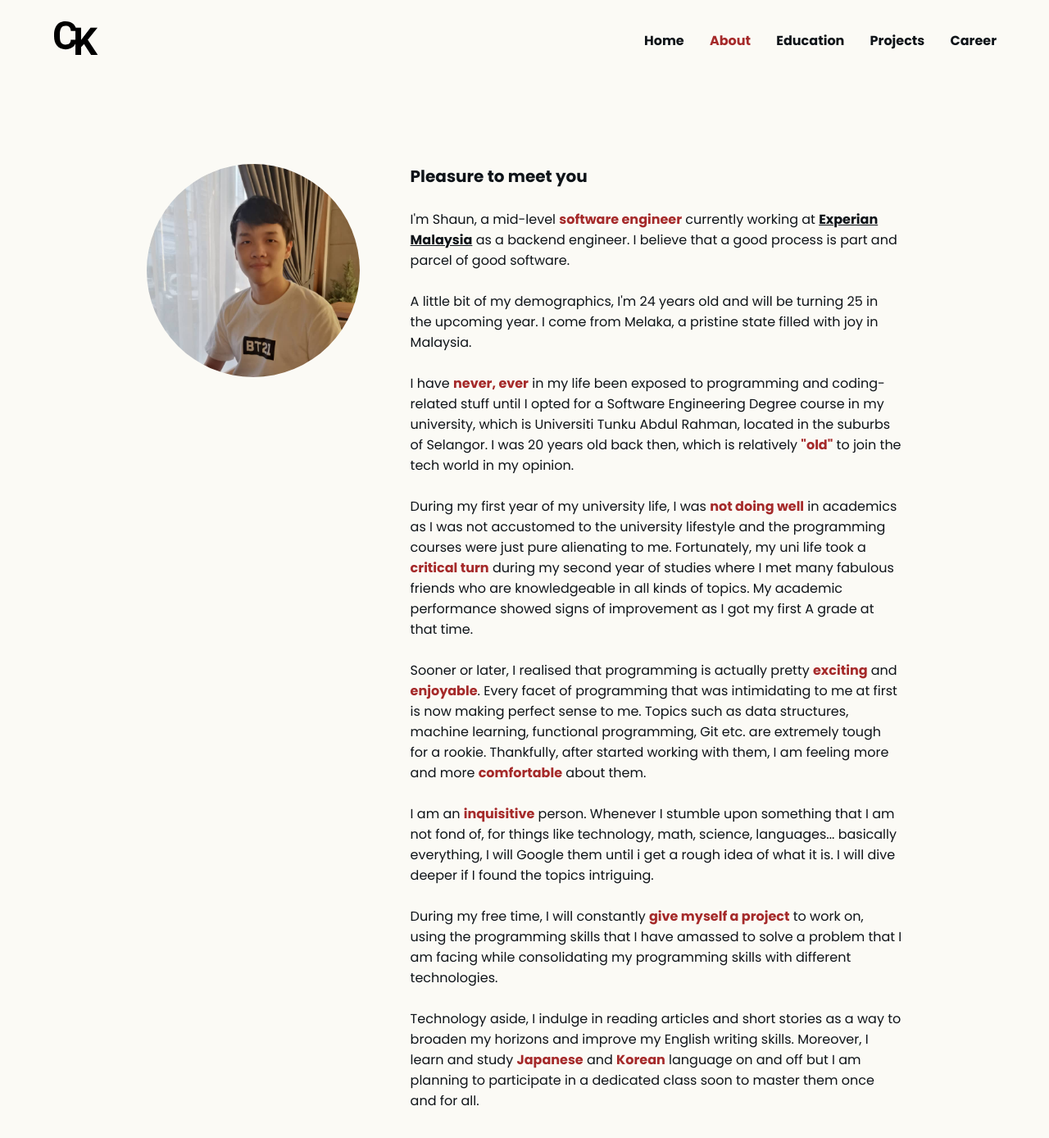
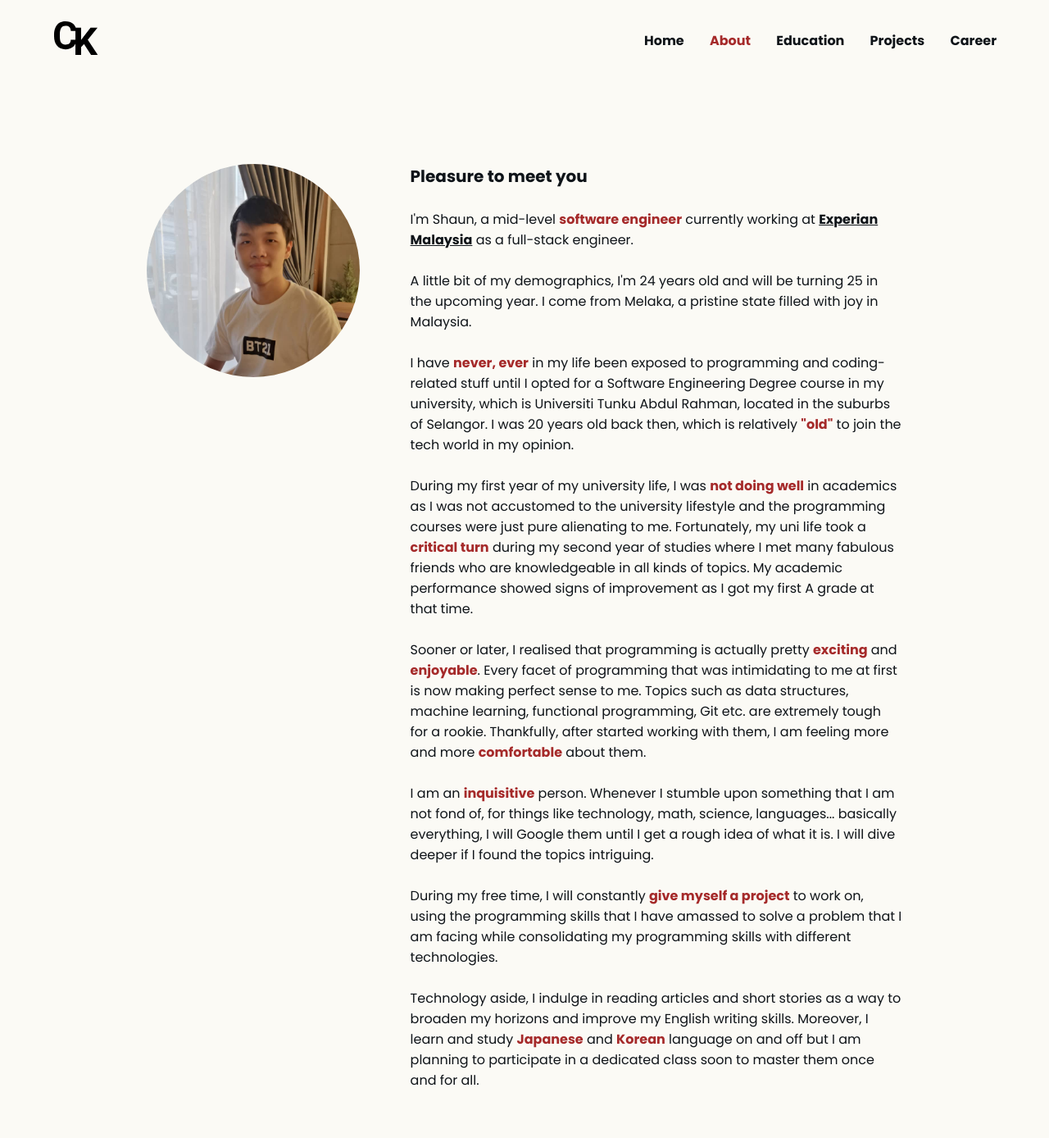
Before and after one commit to data-miner00/portfolio, a Nuxt app: page /profile in a window 1280 px wide. Shown: the top 1388 px of the page at 82% size. Built offline with nearby package versions, Linux system fonts and the light colour scheme.

Commit message:
refactor: Change profile to pug

```diff
--- a/pages/profile.vue
+++ b/pages/profile.vue
@@ -1,83 +1,65 @@
-<template>
-  <div class="profile">
-    <div class="wrap">
-      <div class="profile__left-section">
-        <div class="profile__left-section__avatar">
-          <img src="~/assets/images/avatar.jpg" alt="my avatar" />
-        </div>
-      </div>
+<template lang="pug">
+  .profile
+    .wrap
+      .profile__left-section
+        .profile__left-section__avatar
+          img(src="~/assets/images/avatar.jpg" alt="My avatar")/
 
-      <div class="profile__right-section">
-        <div class="profile__right-section__hello">
-          <h1>Pleasure to meet you</h1>
-        </div>
-        <div class="profile__right-section__content">
-          <p>
-            I'm Shaun, a mid-level <span>software engineer</span> currently
-            working at
-            <a href="https://www.experian.com.my/">Experian Malaysia</a> as a
-            backend engineer. I believe that a good process is part and parcel
-            of good software.
-          </p>
-          <p>
-            A little bit of my demographics, I'm {{ age }} years old and will be
-            turning {{ age + 1 }} in the upcoming year. I come from Melaka, a
-            pristine state filled with joy in Malaysia.
-          </p>
-          <p>
-            I have <span>never, ever</span> in my life been exposed to
-            programming and coding-related stuff until I opted for a Software
-            Engineering Degree course in my university, which is Universiti
-            Tunku Abdul Rahman, located in the suburbs of Selangor. I was 20
-            years old back then, which is relatively <span>"old"</span> to join
-            the tech world in my opinion.
-          </p>
-          <p>
-            During my first year of my university life, I was
-            <span>not doing well</span> in academics as I was not accustomed to
-            the university lifestyle and the programming courses were just pure
-            alienating to me. Fortunately, my uni life took a
-            <span>critical turn</span> during my second year of studies where I
-            met many fabulous friends who are knowledgeable in all kinds of
-            topics. My academic performance showed signs of improvement as I got
-            my first A grade at that time.
-          </p>
-          <p>
-            Sooner or later, I realised that programming is actually pretty
-            <span>exciting</span> and <span>enjoyable</span>. Every facet of
-            programming that was intimidating to me at first is now making
-            perfect sense to me. Topics such as data structures, machine
-            learning, functional programming, Git etc. are extremely tough for a
-            rookie. Thankfully, after started working with them, I am feeling
-            more and more <span>comfortable</span> about them.
-          </p>
-          <p>
-            I am an <span>inquisitive</span> person. Whenever I stumble upon
-            something that I am not fond of, for things like technology, math,
-            science, languages... basically everything, I will Google them until
-            i get a rough idea of what it is. I will dive deeper if I found the
-            topics intriguing.
-          </p>
-          <p>
-            During my free time, I will constantly
-            <span>give myself a project</span> to work on, using the programming
-            skills that I have amassed to solve a problem that I am facing while
-            consolidating my programming skills with different technologies.
-          </p>
-          <p>
-            Technology aside, I indulge in reading articles and short stories as
-            a way to broaden my horizons and improve my English writing skills.
-            Moreover, I learn and study <span>Japanese</span> and
-            <span>Korean</span> language on and off but I am planning to
-            participate in a dedicated class soon to master them once and for
-            all.
-          </p>
-        </div>
-      </div>
-    </div>
-
-    <Socials />
-  </div>
+      .profile__right-section
+        .profile__right-section__hello
+          h1 Pleasure to meet you
+        .profile__right-section__content
+          p
+            | I'm Shaun, a mid-level #[span software engineer] currently
+            | working at #[a(href="https://www.experian.com.my/") Experian Malaysia]
+            | as a full-stack engineer.
+          p
+            | A little bit of my demographics, I'm {{ age }} years old and will be
+            | turning {{ age + 1 }} in the upcoming year. I come from Melaka, a
+            | pristine state filled with joy in Malaysia.
+          p
+            | I have #[span never, ever] in my life been exposed to
+            | programming and coding-related stuff until I opted for a Software
+            | Engineering Degree course in my university, which is Universiti
+            | Tunku Abdul Rahman, located in the suburbs of Selangor. I was 20
+            | years old back then, which is relatively #[span "old"] to join
+            | the tech world in my opinion.
+          p
+            | During my first year of my university life, I was
+            | #[span not doing well] in academics as I was not accustomed to
+            | the university lifestyle and the programming courses were just pure
+            | alienating to me. Fortunately, my uni life took a
+            | #[span critical turn] during my second year of studies where I
+            | met many fabulous friends who are knowledgeable in all kinds of
+            | topics. My academic performance showed signs of improvement as I got
+            | my first A grade at that time.
+          p
+            | Sooner or later, I realised that programming is actually pretty
+            | #[span exciting] and #[span enjoyable]. Every facet of
+            | programming that was intimidating to me at first is now making
+            | perfect sense to me. Topics such as data structures, machine
+            | learning, functional programming, Git etc. are extremely tough for a
+            | rookie. Thankfully, after started working with them, I am feeling
+            | more and more #[span comfortable] about them.
+          p
+            | I am an #[span inquisitive] person. Whenever I stumble upon
+            | something that I am not fond of, for things like technology, math,
+            | science, languages... basically everything, I will Google them until
+            | I get a rough idea of what it is. I will dive deeper if I found the
+            | topics intriguing.
+          p
+            | During my free time, I will constantly
+            | #[span give myself a project] to work on, using the programming
+            | skills that I have amassed to solve a problem that I am facing while
+            | consolidating my programming skills with different technologies.
+          p
+            | Technology aside, I indulge in reading articles and short stories as
+            | a way to broaden my horizons and improve my English writing skills.
+            | Moreover, I learn and study #[span Japanese] and
+            | #[span Korean] language on and off but I am planning to
+            | participate in a dedicated class soon to master them once and for
+            | all.
+    Socials/
 </template>
 
 <script lang="ts">
```
